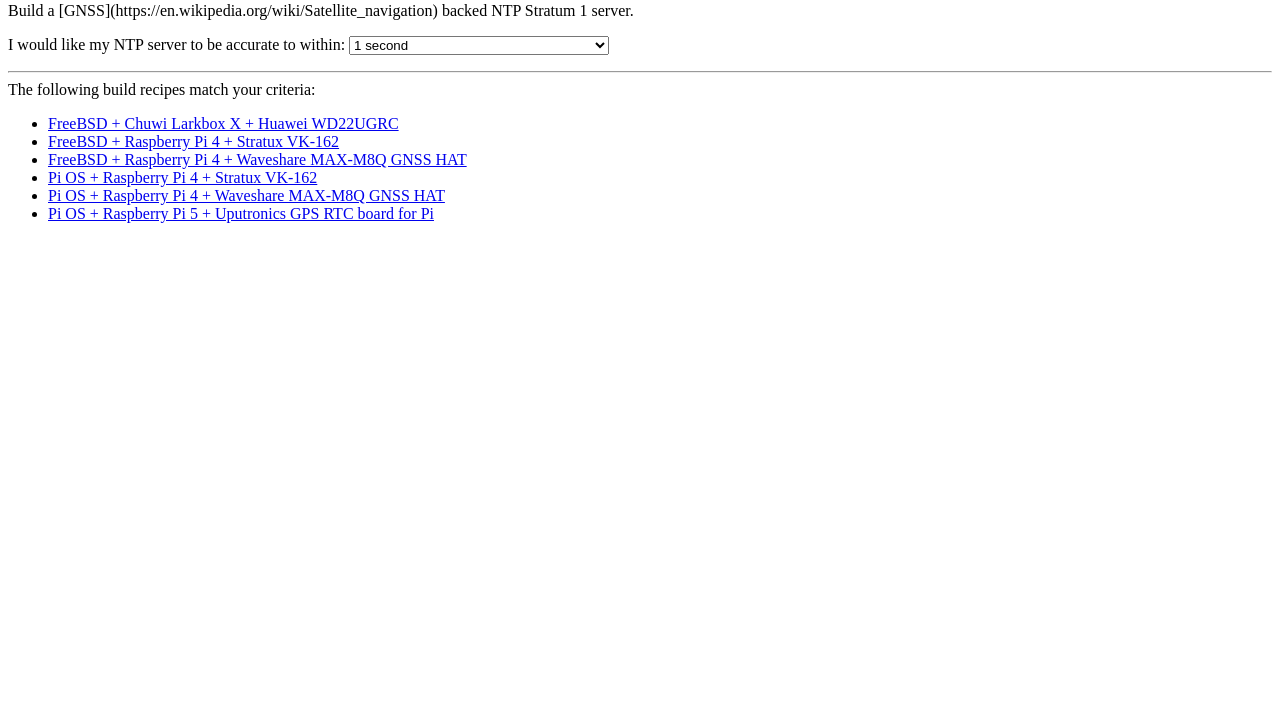
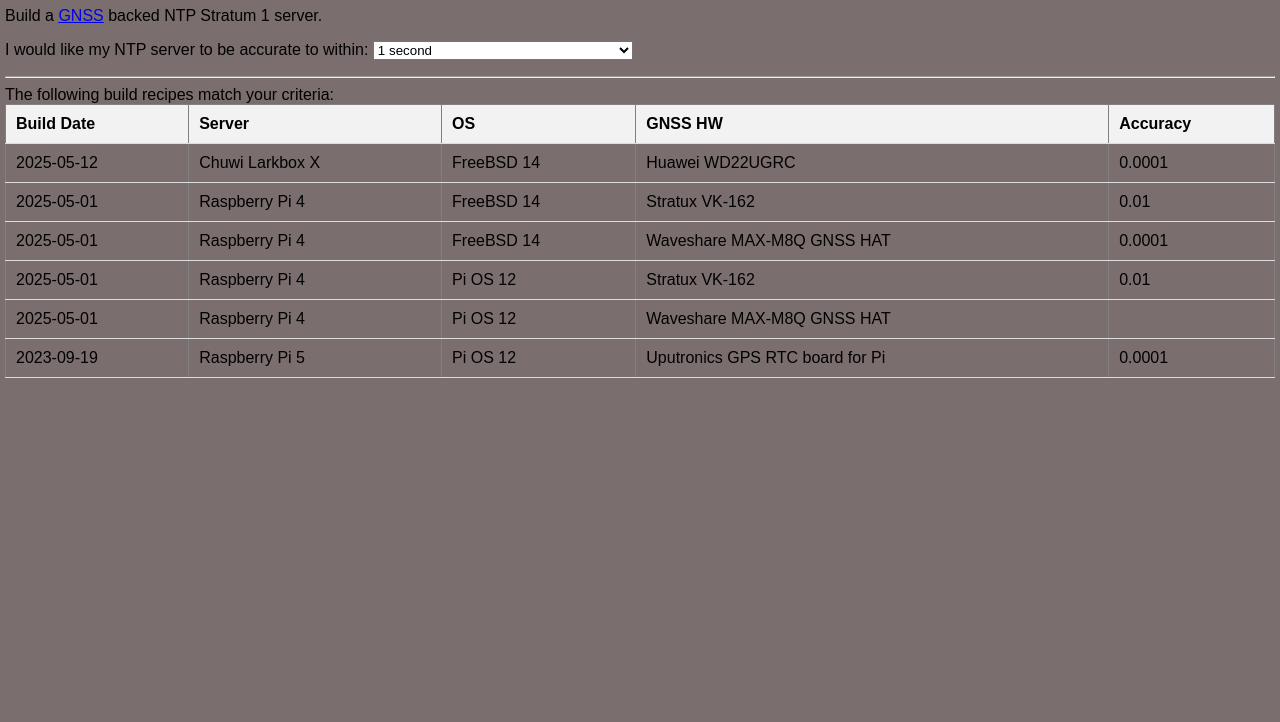
Before and after one commit to BYO-NTP/BYO-NTP.github.io, a website: page index.html in a window 1280 px wide. Shown: the part 78-800 px from the top of the page. Drawn offline with Linux system fonts and the light colour scheme; files whose address does not match are found by name.

Commit message:
add accuracy

```diff
--- a/index.html
+++ b/index.html
@@ -20,12 +20,38 @@
 
   <!-- <link rel="manifest" href="site.webmanifest"> -->
   <meta name="theme-color" content="#fafafa">
+  <style>
+    body {
+      font-family: Arial, sans-serif;
+      margin: 0;
+      padding: 5px;
+      background-color: #7b6e6e;
+    }
+    h1 {
+      color: #333;
+    }
+    table {
+      width: 100%;
+      border-collapse: collapse;
+    }
+    th, td {
+      padding: 10px;
+      text-align: left;
+      border-bottom: 1px solid #ddd;
+    }
+    th {
+      background-color: #f2f2f2;
+    }
+    #recipes tbody tr:hover {
+      background-color: #f0f0f0;
+    }
+</style>
 </head>
 
 <body>
   <h1>Build Your Own - NTP server</h1>
 
-  <p>Build a [GNSS](https://en.wikipedia.org/wiki/Satellite_navigation) backed NTP Stratum 1 server.</p>
+  <p>Build a <a href="https://en.wikipedia.org/wiki/Satellite_navigation">GNSS</a> backed NTP Stratum 1 server.</p>
 
   <p>I would like my NTP server to be accurate to within: <select name="accuracy">
     <option value="1s">1 second</option>
@@ -39,9 +65,19 @@
   <hr>
   The following build recipes match your criteria:
 
-  <ul name="recipes">
-    <li><a href=""> </a></li>
-  </ul>
+  <table id="recipes" border="1">
+    <thead>
+      <tr>
+        <th>Build Date</th>
+        <th>Server</th>
+        <th>OS</th>
+        <th>GNSS HW</th>
+        <th>Accuracy</th>
+      </tr>
+    </thead>
+    <tbody>
+    </tbody>
+  </table>
 
   <script>
 
@@ -91,19 +127,39 @@
   }`
 }
 
-function populateRecipes(recipes) {
-  const ul = document.querySelector('ul[name="recipes"]');
-  ul.innerHTML = ''; // Clear existing items
+function populateRecipesTable(recipes) {
+  const tbody = document.querySelector("table#recipes tbody");
+  tbody.innerHTML = ""; // Clear existing rows
 
   for (const recipe of recipes) {
-    // console.log('Recipe:', recipe);
-    const li = document.createElement('li');
-    const a = document.createElement('a');
-    a.href=`${getRecipeUrl(recipe)}`;
-    a.textContent = `${recipe.os.name} + ${recipe.server.manufacturer} ${recipe.server.product} + ${recipe.gnss.manufacturer} ${recipe.gnss.product}`;
-    li.appendChild(a);
-    ul.appendChild(li);
-  }
+    const tr = document.createElement("tr");
+
+    tr.addEventListener("click", () => {
+      window.location.href = getRecipeUrl(recipe)
+    });
+
+    const dateTd = document.createElement("td");
+    dateTd.textContent = recipe.date;
+    tr.appendChild(dateTd);
+
+    const serverTd = document.createElement("td");
+    serverTd.textContent = `${recipe.server.manufacturer} ${recipe.server.product}`;
+    tr.appendChild(serverTd);
+
+    const osTd = document.createElement("td");
+    osTd.textContent = `${recipe.os.name} ${recipe.os.version}`;
+    tr.appendChild(osTd);
+
+    const gnssTd = document.createElement("td");
+    gnssTd.textContent = `${recipe.gnss.manufacturer} ${recipe.gnss.product}`;
+    tr.appendChild(gnssTd);
+
+    const accuracyTd = document.createElement("td");
+    accuracyTd.textContent = recipe.accuracy;
+    tr.appendChild(accuracyTd);
+
+    tbody.appendChild(tr);
+  };
 }
 
 function onLoad () {
@@ -111,8 +167,7 @@
     method: 'GET',
     url: `/recipes/dist/all.json`,
   }).then(response => {
-    // console.log('Success:', response);
-    populateRecipes(response.recipes);
+    populateRecipesTable(response.recipes);
 
   }).catch(error => {
     console.error('Error:', error);
--- a/recipes/FreeBSD-14-Chuwi-Larkbox-X-Huawei-WD22UGRC.json
+++ b/recipes/FreeBSD-14-Chuwi-Larkbox-X-Huawei-WD22UGRC.json
@@ -5,6 +5,7 @@
         "url": "https://matt.simerson.net/"
     },
     "date": "2025-05-12",
+    "accuracy": 0.0001,
     "os": {
         "name": "FreeBSD",
         "version": "14"
@@ -29,9 +30,6 @@
         {
             "name": "ntp",
             "version": "4.2.8"
-        },
-        {
-            "name": "OpenNTPD"
         }
     ]
 }
--- a/recipes/FreeBSD-14-Raspberry-Pi-4-VK-162.json
+++ b/recipes/FreeBSD-14-Raspberry-Pi-4-VK-162.json
@@ -4,6 +4,7 @@
         "email": "",
         "url": "https://matt.simerson.net/"
     },
+    "accuracy": 0.01,
     "date": "2025-05-01",
     "os": {
         "name": "FreeBSD",
@@ -29,9 +30,6 @@
         {
             "name": "ntp",
             "version": "4.2.8"
-        },
-        {
-            "name": "OpenNTPD"
         }
     ]
 }
--- a/recipes/FreeBSD-14-Raspberry-Pi-4-Waveshare-MAX-M8Q.json
+++ b/recipes/FreeBSD-14-Raspberry-Pi-4-Waveshare-MAX-M8Q.json
@@ -4,6 +4,7 @@
         "email": "",
         "url": "https://matt.simerson.net/"
     },
+    "accuracy": 0.0001,
     "date": "2025-05-01",
     "os": {
         "name": "FreeBSD",
@@ -29,9 +30,6 @@
         {
             "name": "ntp",
             "version": "4.2.8"
-        },
-        {
-            "name": "OpenNTPD"
         }
     ]
 }
--- a/recipes/Pi-OS-12-Pi-4-VK-162.json
+++ b/recipes/Pi-OS-12-Pi-4-VK-162.json
@@ -4,6 +4,7 @@
         "email": "",
         "url": "https://matt.simerson.net/"
     },
+    "accuracy": 0.01,
     "date": "2025-05-01",
     "os": {
         "name": "Pi OS",
@@ -29,9 +30,6 @@
         {
             "name": "ntp",
             "version": "4.2.8"
-        },
-        {
-            "name": "OpenNTPD"
         }
     ]
 }
--- a/recipes/Pi-OS-12-Pi-4-Waveshare-MAX-M8Q.json
+++ b/recipes/Pi-OS-12-Pi-4-Waveshare-MAX-M8Q.json
@@ -29,9 +29,6 @@
         {
             "name": "ntp",
             "version": "4.2.8"
-        },
-        {
-            "name": "OpenNTPD"
         }
    ]
 }
--- a/recipes/Pi-OS-12-Pi-5-Uputronics-GPS-RTC-hat.json
+++ b/recipes/Pi-OS-12-Pi-5-Uputronics-GPS-RTC-hat.json
@@ -4,6 +4,7 @@
         "email": "",
         "url": "https://www.philrandal.co.uk/blog/archives/2019/04/entry_213.html"
     },
+    "accuracy": 0.0001,
     "date": "2023-09-19",
     "os": {
         "name": "Pi OS",
```
Also changed, not shown: dist/all.json.
